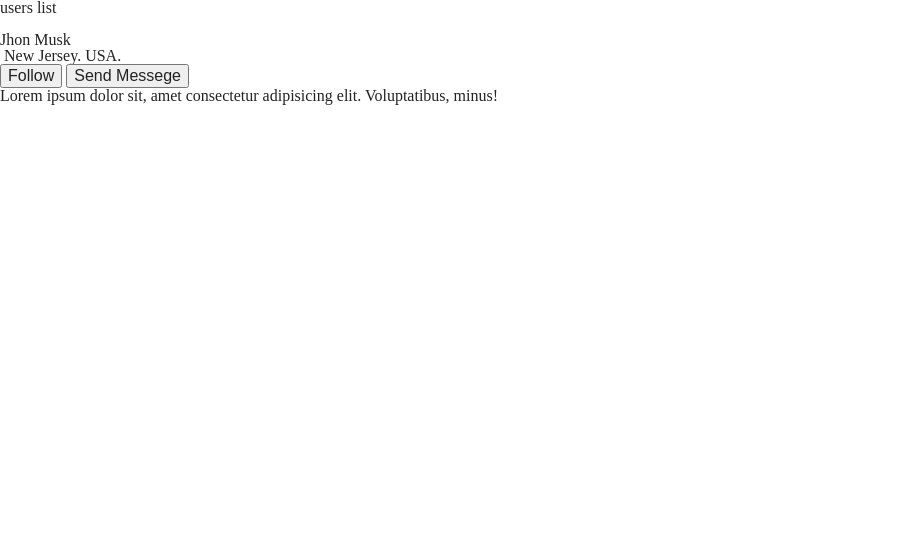
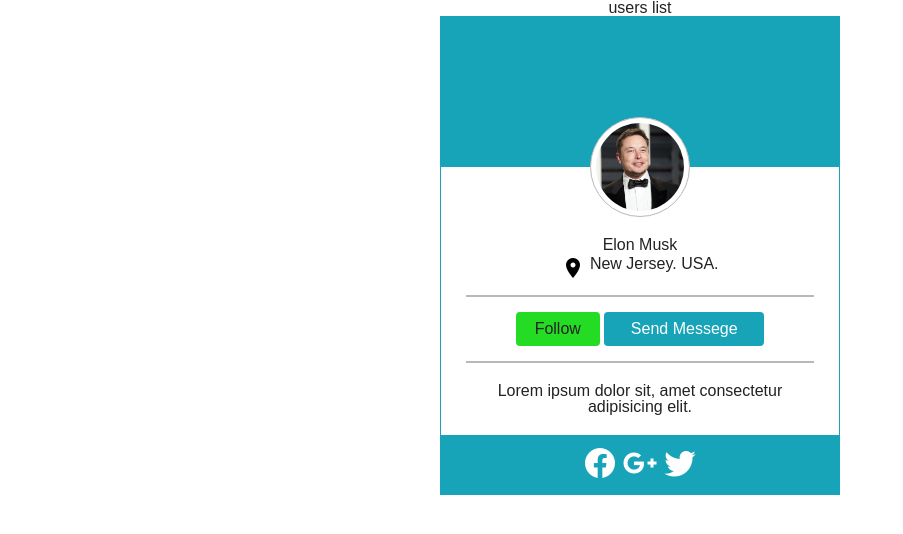
Before and after one commit to Andrey2021volk/PRACTIC_11.04, a plain HTML site: page index.html in a window 1280 px wide. Shown: the whole page, without its empty margins (0-903 px from the left). Drawn offline with Linux system fonts and the light colour scheme.

Commit message:
remove redundant classes

```diff
--- a/assets/styles/style.css
+++ b/assets/styles/style.css
@@ -0,0 +1,123 @@
+* {
+  box-sizing: border-box;
+}
+.cards-container {
+  text-align: center;
+  font-family: Arial, Helvetica, sans-serif;
+}
+
+.card-wrapper {
+  --img-size: 100px;
+  --main-bg-color: #17a3b8;
+  min-width: calc(var(--img-size) * 2);
+  width: 100%;
+  max-width: calc(var(--img-size) * 4);
+  border: 1px solid var(--main-bg-color);
+  display: inline-block;
+}
+
+.bg-header {
+  height: calc(var(--img-size) * 1.5);
+  background-color: var(--main-bg-color);
+}
+
+.card-content {
+  padding: 0px 25px;
+}
+
+.photo-wraper {
+  margin-bottom: 20px;
+}
+
+.photo-proffile {
+  width: var(--img-size);
+  height: var(--img-size);
+  padding: 5px;
+  border: 1px solid #b9b8b8;
+  border-radius: 50%;
+  margin-top: calc(var(--img-size) * -0.5);
+  object-fit: cover;
+  object-position: top center;
+  background-color: white;
+}
+
+.user-name {
+  display: block;
+  margin: 0px auto;
+}
+
+.user-adddres {
+  display: block;
+}
+
+.capitalazie {
+  text-transform: capitalize;
+}
+
+.apper {
+  max-width: 120px;
+  display: inline-block;
+}
+
+.btn-container {
+  margin: 15px auto;
+  border-top: 2px solid #b9b8b8;
+  border-bottom: 2px solid #b9b8b8;
+  padding: 15px 0;
+}
+
+.btn {
+  display: inline-block;
+  padding: 8px 13px;
+  display: inline-block;
+  cursor: pointer;
+  border: none;
+  border-radius: 4px;
+}
+.follow {
+  /* max-width: 69px; */
+  width: 84px;
+  background-color: rgb(35, 220, 35);
+}
+.bg {
+  width: 160px;
+  background-color: var(--main-bg-color);
+  color: white;
+}
+
+.disription-user {
+  margin: 20px auto;
+}
+
+.card-footer {
+  background-color: var(--main-bg-color);
+  padding: 10px;
+}
+
+.card-item-social {
+  display: inline-block;
+}
+
+.icon-fb {
+  background-image: url(./../icons/facebook.png);
+}
+
+.icon-google {
+  background-image: url(./../icons/google-plus.png);
+}
+
+.icon-twitter {
+  background-image: url(./../icons/twitter.png);
+}
+.link-social {
+  width: 36px;
+  height: 36px;
+  display: block;
+}
+.overflow {
+  /* display: inline-block;
+  max-width: 340px; */
+  overflow: hidden;
+  white-space: nowrap;
+  text-overflow: ellipsis;
+}
--- a/index.html
+++ b/index.html
@@ -7,37 +7,52 @@
     <link rel="stylesheet" href="./assets/styles/style.css" />
   </head>
   <body>
-    <section class="csrds-container">
+    <section class="cards-container">
       <h1 class="title-container">users list</h1>
       <article class="card-wrapper">
         <div class="bg-header"></div>
         <section class="card-content">
           <div class="photo-wraper">
-            <img src="" alt="" class="photo-proffile" />
+            <img
+              src="./assets/images/Elon-Musk.jpg"
+              alt="Elon Musk"
+              class="photo-proffile"
+            />
           </div>
-          <h2 class="user-name">Jhon Musk</h2>
+          <h2 class="user-name apper overflow">Elon Musk</h2>
           <addres class="user-adddres">
-            <img src="" alt="" class="icon-map" />
-            <span class="capitalazie">New Jersey.</span>
-            <span class="apper">USA.</span>
+            <img
+              src="./assets/icons/map-marker.png"
+              alt="icon map"
+              class="icon-map"
+            />
+            <span class="capitalazie apper overflow">New Jersey.</span>
+            <span class="apper overflow">USA.</span>
           </addres>
           <div class="btn-container">
-            <button class="btn Capitalazie">Follow</button>
-            <button class="btn Capitalazie">Send Messege</button>
+            <button class="btn capitalazie follow overflow">Follow</button>
+            <button class="btn capitalazie bg overflow">Send Messege</button>
           </div>
           <p class="disription-user">
             Lorem ipsum dolor sit, amet consectetur adipisicing elit.
-            Voluptatibus, minus!
           </p>
         </section>
-        <footer>
-          <ul>
-            <li><a href="#" target="_blank" class="icon-fb"></a></li>
-            <li><a href="#" target="_blank" class="icon-google"></a></li>
-            <li><a href="#" target="_blank" class="icon-twitter"></a></li>
+        <footer class="card-footer">
+          <ul class="card-list-social">
+            <li class="card-item-social">
+              <a href="#" target="_blank" class="icon-fb link-social"></a>
+            </li>
+            <li class="card-item-social">
+              <a href="#" target="_blank" class="icon-google link-social"></a>
+            </li>
+            <li class="card-item-social">
+              <a href="#" target="_blank" class="icon-twitter link-social"></a>
+            </li>
           </ul>
         </footer>
       </article>
     </section>
   </body>
 </html>
+<!-- имя адрес кнопки в одну строку
+шрифт без засечек углы на кнопках -->
```
Also changed, not shown: assets/icons/facebook.png (added), assets/icons/google-plus.png (added), assets/icons/map-marker.png (added), assets/icons/twitter.png (added), assets/images/Elon-Musk.jpg (added).
